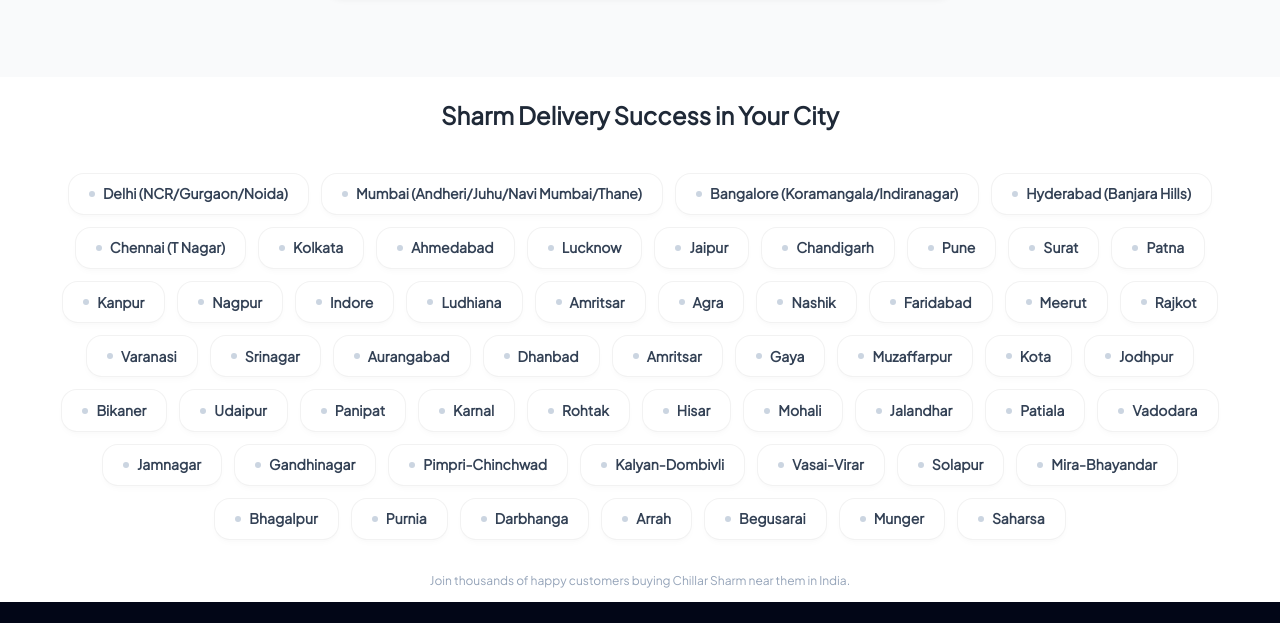
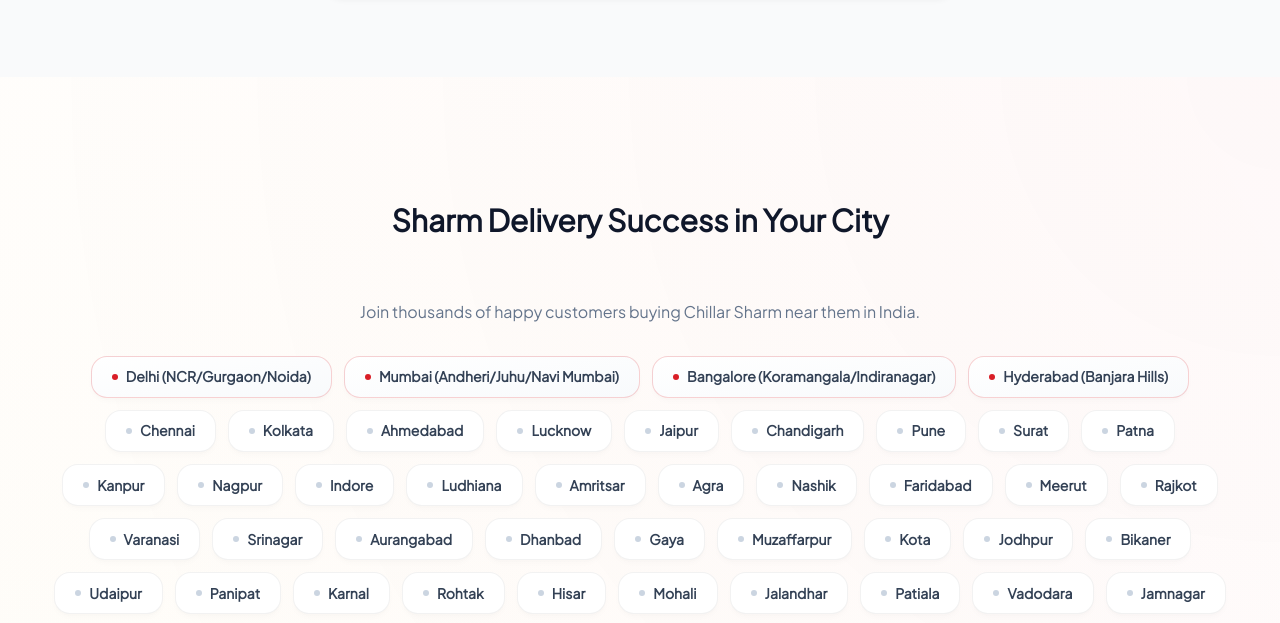
Before and after one commit to sahil69-create/Sharm-Bazaar, a plain HTML site: page buyers.html in a window 1280 px wide. Shown: the part 1445-2068 px from the top of the page. Drawn offline with nearby package versions, Linux system fonts and the light colour scheme.

Commit message:
Update buyers.html

```diff
--- a/buyers.html
+++ b/buyers.html
@@ -119,15 +119,19 @@
     </section>
 
     <!-- Service Areas for Local SEO -->
-    <section class="py-12 bg-slate-50 border-t border-slate-100">
-        <div class="max-container text-center">
-            <h2 class="text-2xl font-bold mb-6">Sharm Delivery Success in Your City</h2>
-            <div class="city-list text-sm text-slate-500">
-                <span class="city-tag">Delhi (NCR/Gurgaon/Noida)</span>
-                <span class="city-tag">Mumbai (Andheri/Juhu/Navi Mumbai/Thane)</span>
-                <span class="city-tag">Bangalore (Koramangala/Indiranagar)</span>
-                <span class="city-tag">Hyderabad (Banjara Hills)</span>
-                <span class="city-tag">Chennai (T Nagar)</span>
+    <section class="service-areas-section border-t border-slate-100">
+        <div class="max-container service-areas-container text-center">
+            <div class="flex flex-col gap-4 mb-12">
+                <h2 class="text-3xl font-extrabold text-slate-900">Sharm Delivery Success in Your City</h2>
+                <p class="text-slate-500 max-w-2xl mx-auto">Join thousands of happy customers buying Chillar Sharm near them in India.</p>
+            </div>
+
+            <div class="city-list">
+                <span class="city-tag featured">Delhi (NCR/Gurgaon/Noida)</span>
+                <span class="city-tag featured">Mumbai (Andheri/Juhu/Navi Mumbai)</span>
+                <span class="city-tag featured">Bangalore (Koramangala/Indiranagar)</span>
+                <span class="city-tag featured">Hyderabad (Banjara Hills)</span>
+                <span class="city-tag">Chennai</span>
                 <span class="city-tag">Kolkata</span>
                 <span class="city-tag">Ahmedabad</span>
                 <span class="city-tag">Lucknow</span>
@@ -150,7 +154,6 @@
                 <span class="city-tag">Srinagar</span>
                 <span class="city-tag">Aurangabad</span>
                 <span class="city-tag">Dhanbad</span>
-                <span class="city-tag">Amritsar</span>
                 <span class="city-tag">Gaya</span>
                 <span class="city-tag">Muzaffarpur</span>
                 <span class="city-tag">Kota</span>
@@ -180,7 +183,6 @@
                 <span class="city-tag">Munger</span>
                 <span class="city-tag">Saharsa</span>
             </div>
-            <p class="mt-4 text-xs text-slate-400">Join thousands of happy customers buying Chillar Sharm near them in India.</p>
         </div>
     </section>
     </main>
```
